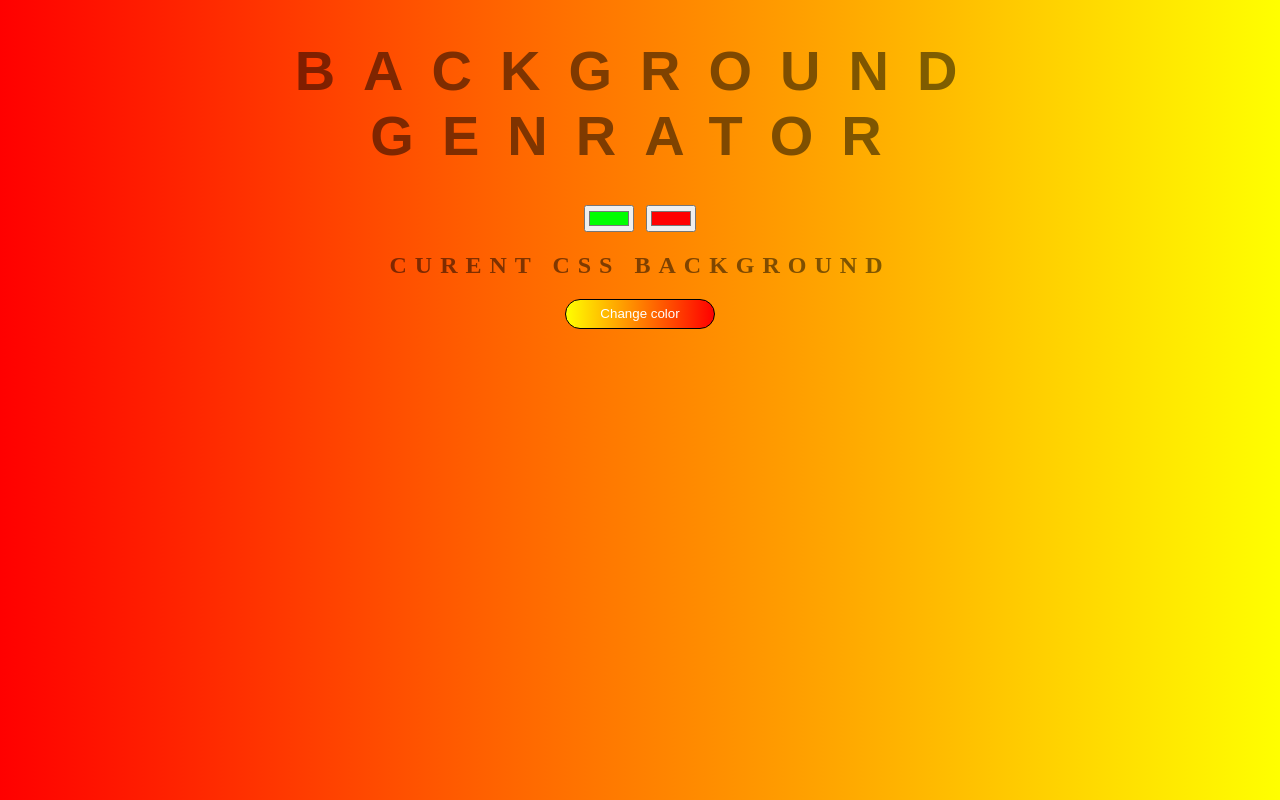
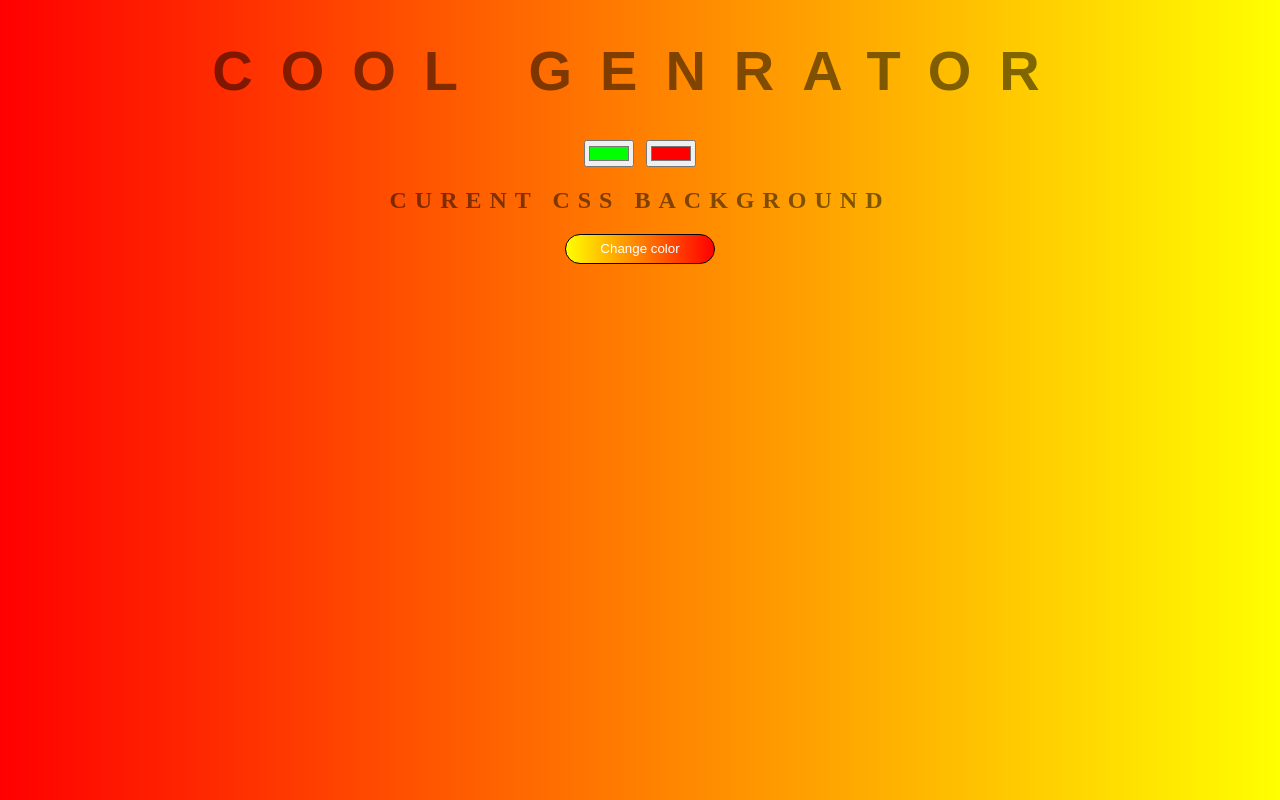
Before and after one commit to YSuhaib/background-generator, a plain HTML site: page index.html in a window 1280 px wide. Drawn offline with Linux system fonts and the light colour scheme; files that its build step writes are made by us from their sources; files whose address does not match are found by name.

Commit message:
changing title

```diff
--- a/index.html
+++ b/index.html
@@ -9,7 +9,7 @@
 </head>
 
 <body id="gradient">
-    <h1>backGround genrator</h1>
+    <h1>Cool genrator</h1>
     <input type="color" name="color1" value="#00ff00" class="color1">
     <input type="color" name="color2" value="#ff0000" class="color2">
     <h2>curent css backGround</h2>
```
